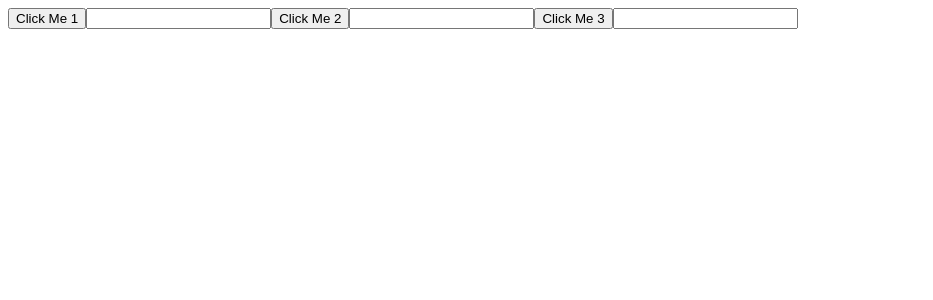
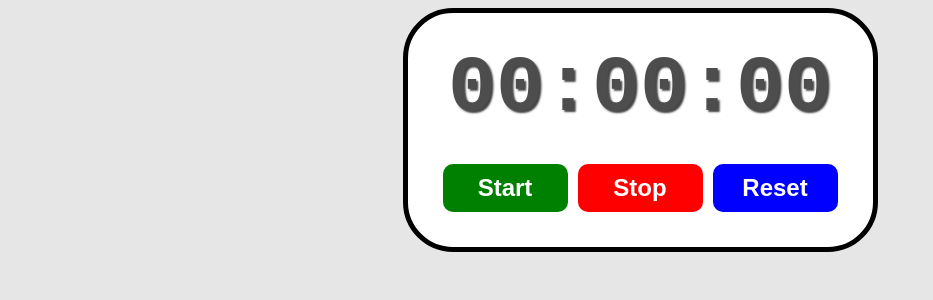
Before and after one commit to FJoey/ReactLearning, a React (Vite) app in the folder my-react-app/: page / in a window 1280 px wide. Shown: the top 300 px of the page, without its empty margins (0-933 px from the left). Built offline with nearby package versions, Linux system fonts and the light colour scheme.

Commit message:
stopwatch component

```diff
--- a/my-react-app/src/App.jsx
+++ b/my-react-app/src/App.jsx
@@ -1,10 +1,10 @@
-import MyComponent8 from "./Mycomponent8";
+import Stopwatch from "./Stopwatch";
 
 function App() {
 
     return(
       <>
-        <MyComponent8 />
+        <Stopwatch />
       </>
     );
 }
--- /dev/null
+++ b/my-react-app/src/Stopwatch.jsx
@@ -0,0 +1,69 @@
+import React, {useState, useEffect, useRef} from 'react';
+
+function Stopwatch(){
+
+    const [isRunning, setIsRunning] = useState(false);
+    const [elapsedTime, setElapsedTime] = useState(0);
+    const intervalIdRef = useRef(null);
+    const startTimeRef = useRef(0);
+
+    useEffect(() => {
+
+        if(isRunning){
+            intervalIdRef.current = setInterval(() => {setElapsedTime(Date.now() - startTimeRef.current);
+
+            }, 10);
+        }
+
+        return () => {
+            clearInterval(intervalIdRef.current);
+        }
+
+    }, [isRunning]);
+
+    function start(){
+        setIsRunning(true);
+        startTimeRef.current = Date.now() - elapsedTime;
+        // console.log(startTimeRef);
+    }
+
+    function stop(){
+        setIsRunning(false);
+    }
+
+    function reset(){
+        setElapsedTime(0);
+        setIsRunning(false);
+    }
+
+    function formatTime(){
+
+        let hours = Math.floor(elapsedTime / (1000 * 60 * 60));
+        let minutes = Math.floor(elapsedTime / (1000 * 60) % 60);
+        let seconds = Math.floor(elapsedTime / (1000) % 60);
+        let milliseconds = Math.floor((elapsedTime % 1000) / 10);
+
+        hours = String(hours).padStart(2, "0");
+        minutes = String(minutes).padStart(2, "0");
+        seconds = String(seconds).padStart(2, "0");
+        milliseconds = String(milliseconds).padStart(2, "0");
+
+        return `${minutes}:${seconds}:${milliseconds}`;
+    }
+
+    return(
+        <>
+            <div className='stopwatch'>
+                <div className='display'> {formatTime()} </div>
+                <div className='controls'>
+                    <button onClick={start} className='start-button'>Start</button>
+                    <button onClick={stop} className='stop-button'>Stop</button>
+                    <button onClick={reset} className='reset-button'>Reset</button>
+                </div>
+            </div>
+        </>
+    );
+
+}
+
+export default Stopwatch;
--- a/my-react-app/src/index.css
+++ b/my-react-app/src/index.css
@@ -1,4 +1,63 @@
-.box{
-    border: 3px solid;
-    padding: 25px;
+body{
+    display: flex;
+    flex-direction: column;
+    align-items: center;
+    background-color: hsl(0, 0%, 90%);
 }
+
+.stopwatch{
+    display: flex;
+    flex-direction: column;
+    align-items: center;
+    background-color: hsl(0, 0%, 90%);
+    border: 5px solid;
+    border-radius: 50px;
+    background-color: white;
+    padding: 30px;
+}
+
+.display{
+    font-size: 5rem;
+    font-family: monospace;
+    font-weight: bold;
+    color: hsl(0, 0%, 30%);
+    text-shadow: 2px 2px 2px rgba(0, 0, 0, 0.747);
+    margin-bottom: 25px;
+}
+
+.controls button{
+    font-size: 1.5rem;
+    font-weight: bold;
+    padding: 10px 20px;
+    margin: 5px;
+    min-width: 125px;
+    border: none;
+    border-radius: 10px;
+    cursor: pointer;
+    color: white;
+    transition: background-color 0.5s ease;
+}
+
+.start-button {
+    background-color: green;
+}
+
+.start-button:hover {
+    background-color: rgb(0, 80, 0);
+}
+
+.stop-button {
+    background-color: red;
+}
+
+.stop-button:hover {
+    background-color: rgb(131, 0, 0);
+}
+
+.reset-button {
+    background-color: blue;
+}
+
+.reset-button:hover {
+    background-color: rgb(0, 0, 121);
+}
```
